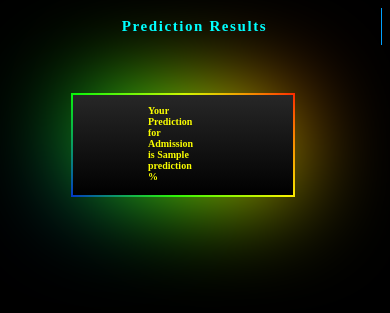
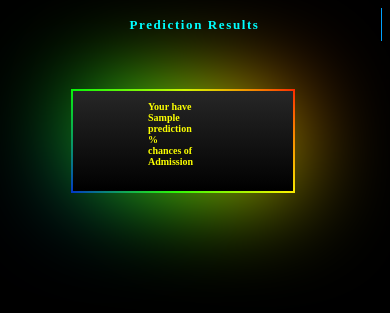
Before and after one commit to yashpaddalwar1/insurance-purchase-prediction-using-lasso-regression, a Flask app: template templates/predict.html in a window 390 px wide. Shown: the top 313 px of the page. Run offline with Flask 2, Linux system fonts and the light colour scheme; the template is opened without the code that fills it: most values are stand-ins (such as "Sample title", 1, 10 or a date in 2020); parts of the project's set-up code (start-up, migrations or seed data) failed here and were passed over.

Commit message:
This is the last commit

```diff
--- a/static/css/style.css
+++ b/static/css/style.css
@@ -218,7 +218,7 @@ h3{
   }
 
   h1{
-    font-size: 15px;
+    font-size: 13px;
   }
 
   .wrapper{
--- a/templates/predict.html
+++ b/templates/predict.html
@@ -37,7 +37,7 @@
     <div class="wrapper">
         <div class="border"></div>
         <div class="block">
-                <h3>Your Prediction for Admission is {{prediction}} %</h3>
+                <h3>Your have {{prediction}} % chances of Admission</h3>
 
         </div>
     </div>
```
